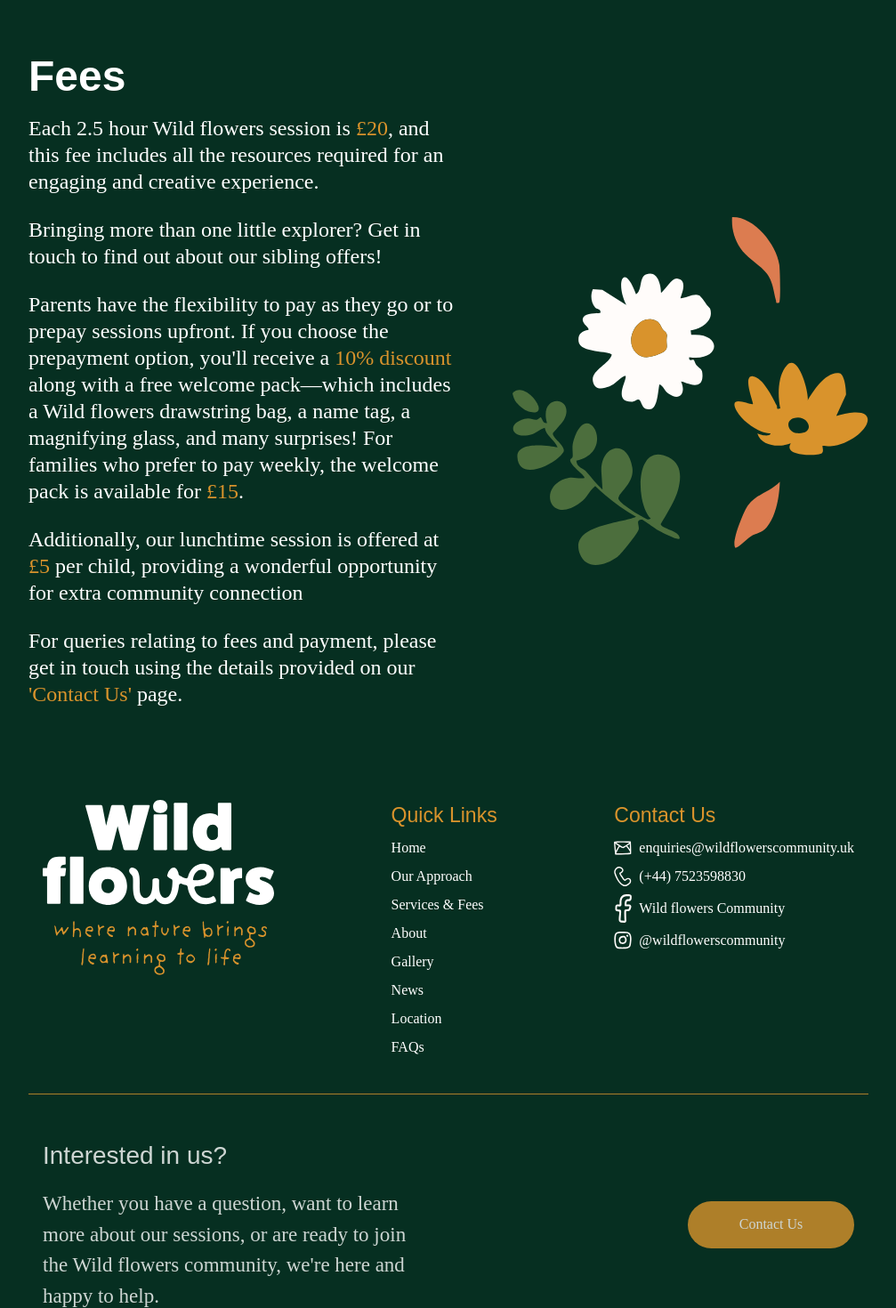
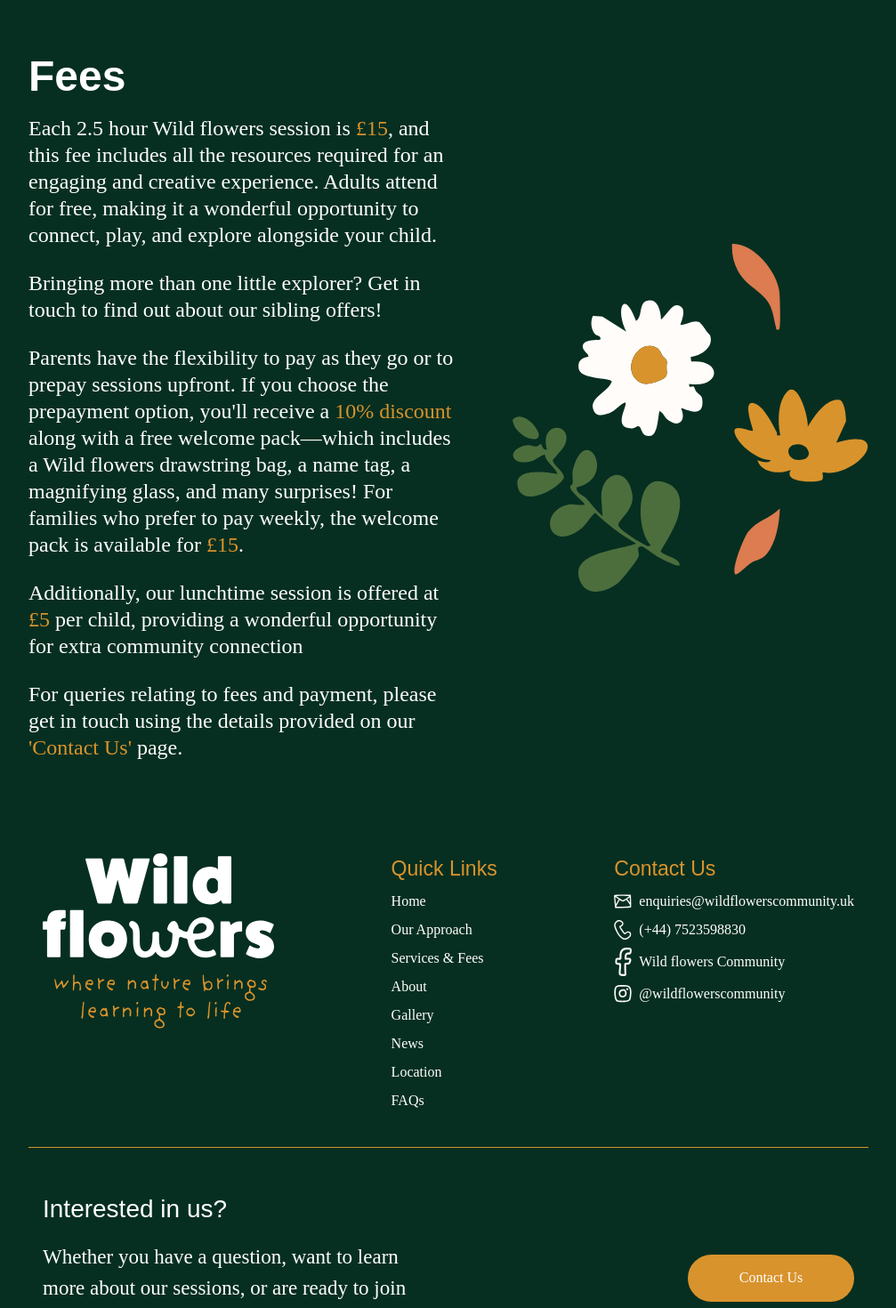
Before and after one commit to nick980v/wildflowers, a Next.js app: page /fees in a window 1280 px wide. Shown: the part 3000-4470 px from the top of the page at 89% size, without its empty margins (136-1143 px from the left). Built offline with nearby package versions, Linux system fonts and the light colour scheme; a web font is replaced by a local one.

Commit message:
fees updated

```diff
--- a/src/app/fees/page.js
+++ b/src/app/fees/page.js
@@ -158,9 +158,10 @@ export default function Fees() {
             <h1 className={styles.subHeading}>Fees</h1>
             <p className={styles.text}>
               Each 2.5 hour Wild flowers session is{" "}
-              <span style={{ color: "#D9932C" }}>£20</span>, and this fee
+              <span style={{ color: "#D9932C" }}>£15</span>, and this fee
               includes all the resources required for an engaging and creative
-              experience.
+              experience. Adults attend for free, making it a wonderful
+              opportunity to connect, play, and explore alongside your child.
             </p>
             <p className={styles.text}>
               Bringing more than one little explorer? Get in touch to find out
--- a/src/components/Footer.js
+++ b/src/components/Footer.js
@@ -208,7 +208,6 @@ const Footer = () => {
           padding: "1rem",
           borderTop: "1px solid #D9932C",
           textAlign: "center",
-          opacity: 0.8,
         }}
       >
         <InterestedContainer>
```
